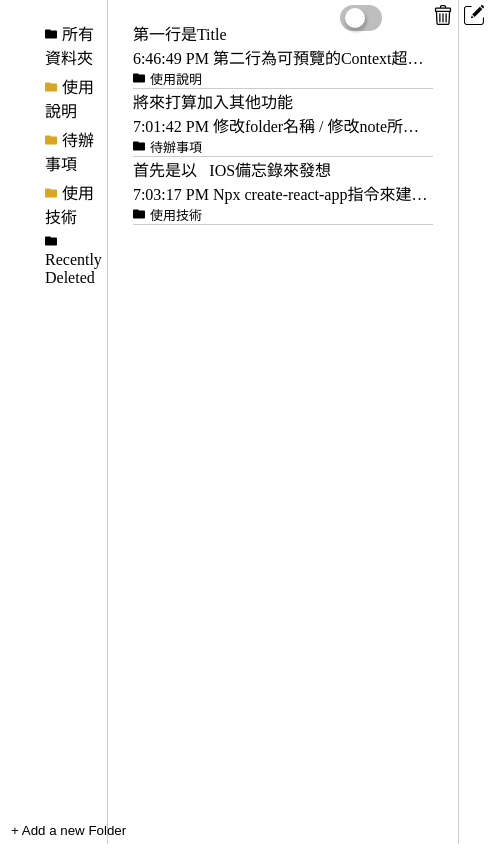
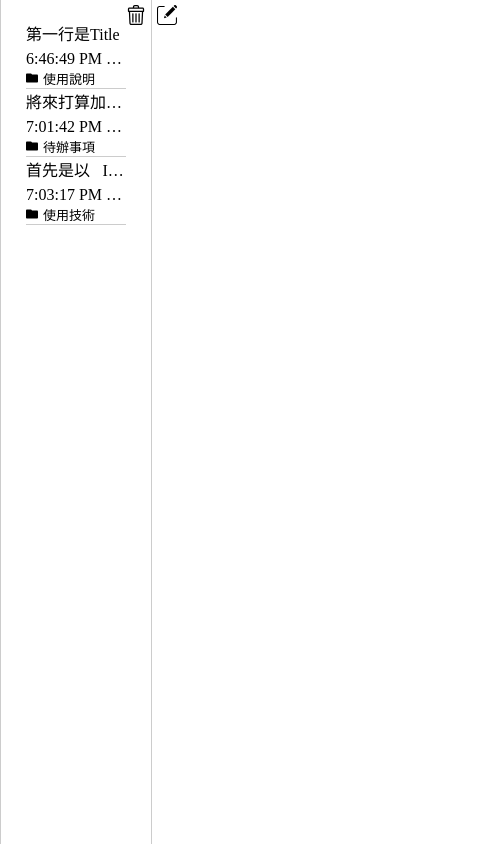
Before and after one commit to Miachennnn/0923-iosvnote, a React (Create React App) app: page / in a window 390 px wide. Shown: the whole page, 489 px wide, since content can reach past the window. Built offline with nearby package versions, Linux system fonts and the light colour scheme.

Commit message:
調整樣式

```diff
--- a/src/index.css
+++ b/src/index.css
@@ -22,8 +22,19 @@ code {
   box-sizing: border-box;
 }
 .f-list {
-  flex: 1;
+  flex: 0 0 200px;
   padding: 5px;
+}
+@media screen and (max-width: 768px) {
+  .f-list {
+    display: none;
+  }
+  a > div {
+    width: 100px !important;
+  }
+  .n-list {
+    flex: 0 0 100px !important;
+  }
 }
 .f-list li {
   margin: 5px 0;
@@ -49,7 +60,7 @@ ul {
 }
 .n-list {
   padding: 5px;
-  flex: 1;
+  flex: 0 0 250px;
 }
 .n-list ul {
   padding-left: 20px;
@@ -80,7 +91,7 @@ a > div {
   overflow: hidden;
   white-space: nowrap;
   text-overflow: ellipsis;
-  width: 300px;
+  width: 250px;
 }
 .list-svg {
   margin-right: 5px;
@@ -108,8 +119,8 @@ a > div {
 .Editor {
   position: relative;
   height: 100%;
+  width: 100%;
   box-sizing: content-box;
-  max-width: 700px;
 }
 .EditorBtn {
   margin: 10px 0;
```
